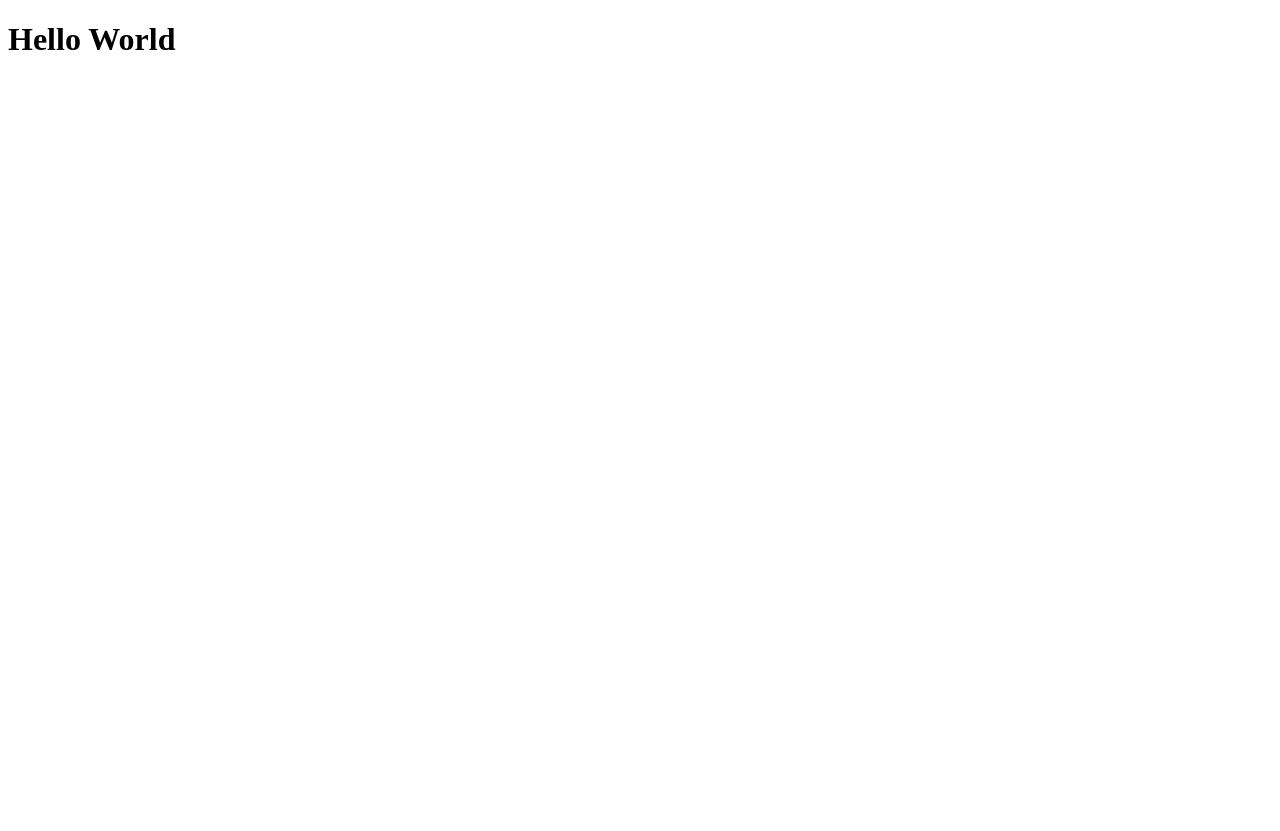
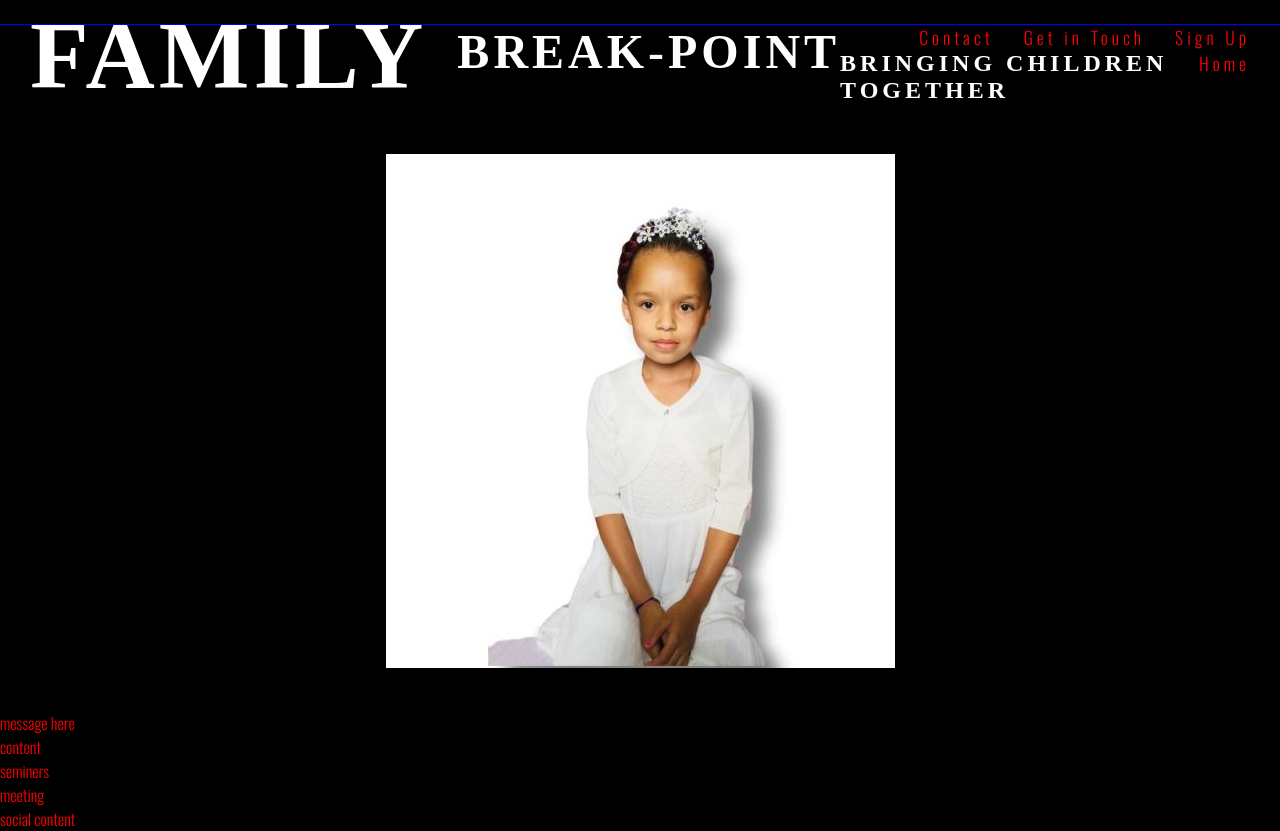
Before and after one commit to email2ify/Family-BreakPoint, a plain HTML site: page index.html in a window 1280 px wide. Before the commit the page ends 800 px from the top, so only its background shows below. Drawn offline with nearby package versions, Linux system fonts and the light colour scheme.

Commit message:
Building foundation and structures of the webpage

```diff
--- a/assets/css/style.css
+++ b/assets/css/style.css
@@ -0,0 +1,75 @@
+
+@import url('https://fonts.googleapis.com/css2?family=DM+Serif+Display&family=Oswald:wght@300&display=swap');
+* {
+  margin: auto;
+  padding: auto;
+  border: auto;
+}
+
+ body {
+  font-family: oswald, sans-serif;
+  font-weight: 300%;
+  color: red;
+  background-color:#000000
+}
+
+ /* headings*/
+
+ h1, h3 {
+  font-family:  serif, sans-serif;
+  text-transform: uppercase;
+  letter-spacing:  4px;
+  color: white;
+}
+
+ #flogo {
+  float: left;
+  font-size: 600%;
+  margin-left: 30px;
+}
+
+ #slogo {
+  float: left;
+  font-size: 300%;
+  margin-left: 30px;
+
+}
+ /* navi */
+
+ #home {
+  font-size: 110%;
+  letter-spacing: 4px;
+}
+
+ #home li {
+  float: right;
+  list-style-type: none;
+  margin-right:30px;
+}
+
+ #home a {
+  text-decoration: none;
+  color: inherit;
+}
+
+
+
+ #home, a:hover {
+         border-bottom: 1px solid #0000FF;
+}
+
+    /*image*/
+
+ #little-girl {
+ background: url('../images/little\ girl.jpg ') no-repeat center center;
+ height: 600px;
+ width: 100%;
+ overflow: hidden;
+ position: relative;
+
+}
+/*little content*/
+
+#little-content {
+    height: 600px;
+}
--- a/index.html
+++ b/index.html
@@ -4,9 +4,45 @@
     <meta charset="UTF-8">
     <meta http-equiv="X-UA-Compatible" content="IE=edge">
     <meta name="viewport" content="width=device-width, initial-scale=1.0">
-    <title>Document</title>
+    <meta name="description" content="hereditory progressive muscle diseases">
+    <meta name="keywords" content="hereditory progressive muscle diseases">
+
+    <link rel="stylesheet" href="assets/css/style.css">
+    <title>Family Break Point</title>
 </head>
 <body>
-   <h1>Hello World</h1>
+      <a href="index.html">
+        <h1 id="flogo">Family</h1>
+        <br>
+        <h3 id="slogo">Break-Point</h3>
+      </a>
+      <nav>
+        <ul id="home">
+            <li>
+                <a href="index.html">Sign Up</a>
+            </li>
+            <li>
+                <a href="index.html">Get in Touch</a>
+            </li>
+            <li>
+                <a href="index.html">Contact</a>
+            </li>
+            <li>
+                <a href="index.html">Home</a>
+            </li>
+        </ul>
+      </nav>
+
+      <section id="litte-content">
+       <h1>Bringing children together</h1>
+        <div id="little-girl"></div>
+        <div id="content">message here</div>
+
+     </section>
+     <section>content</section>
+     <section>seminers</section>
+     <section>meeting</section>
+     <footer>social content</footer>
+
 </body>
 </html>
```
Also changed, not shown: assets/images/little girl.jpg (added).
